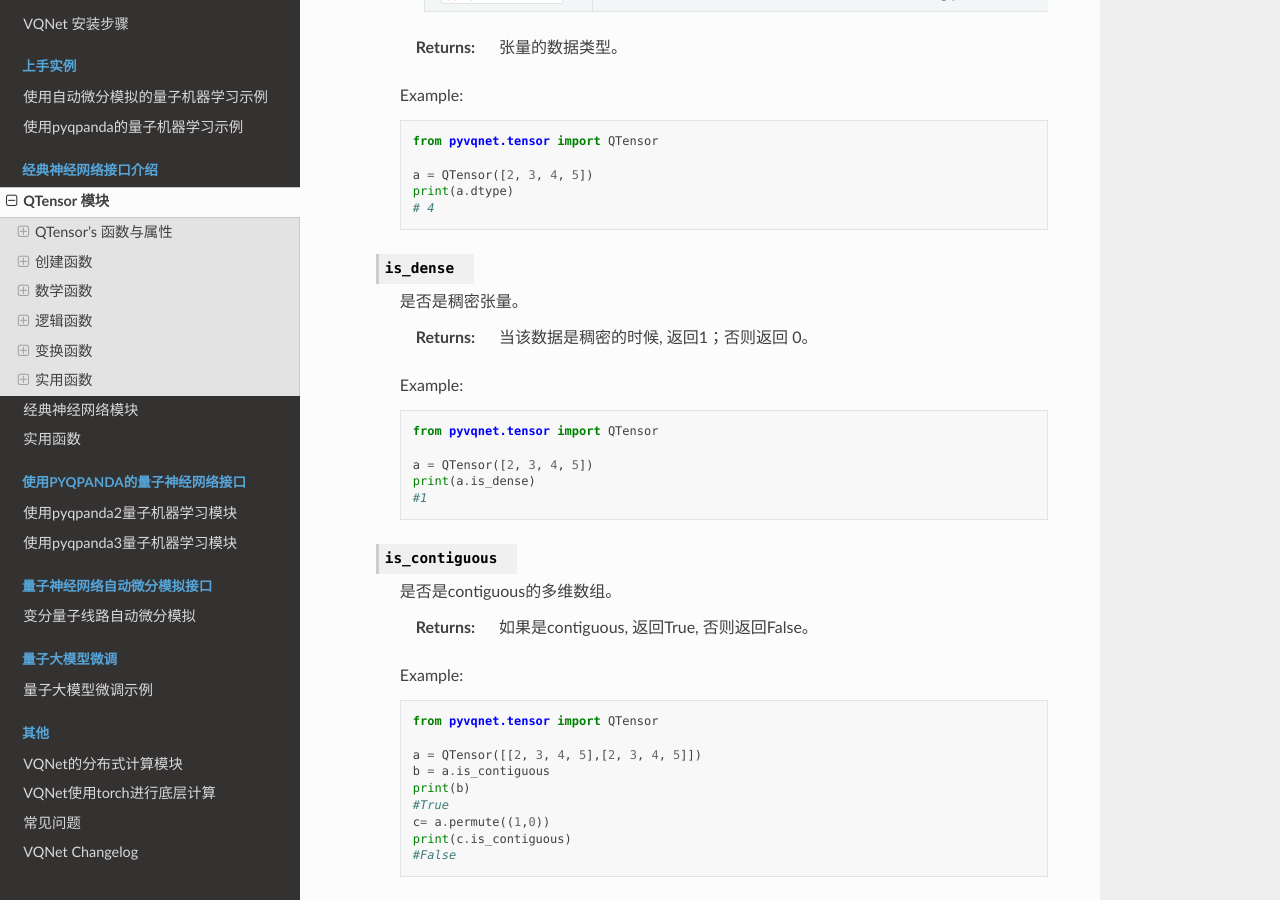
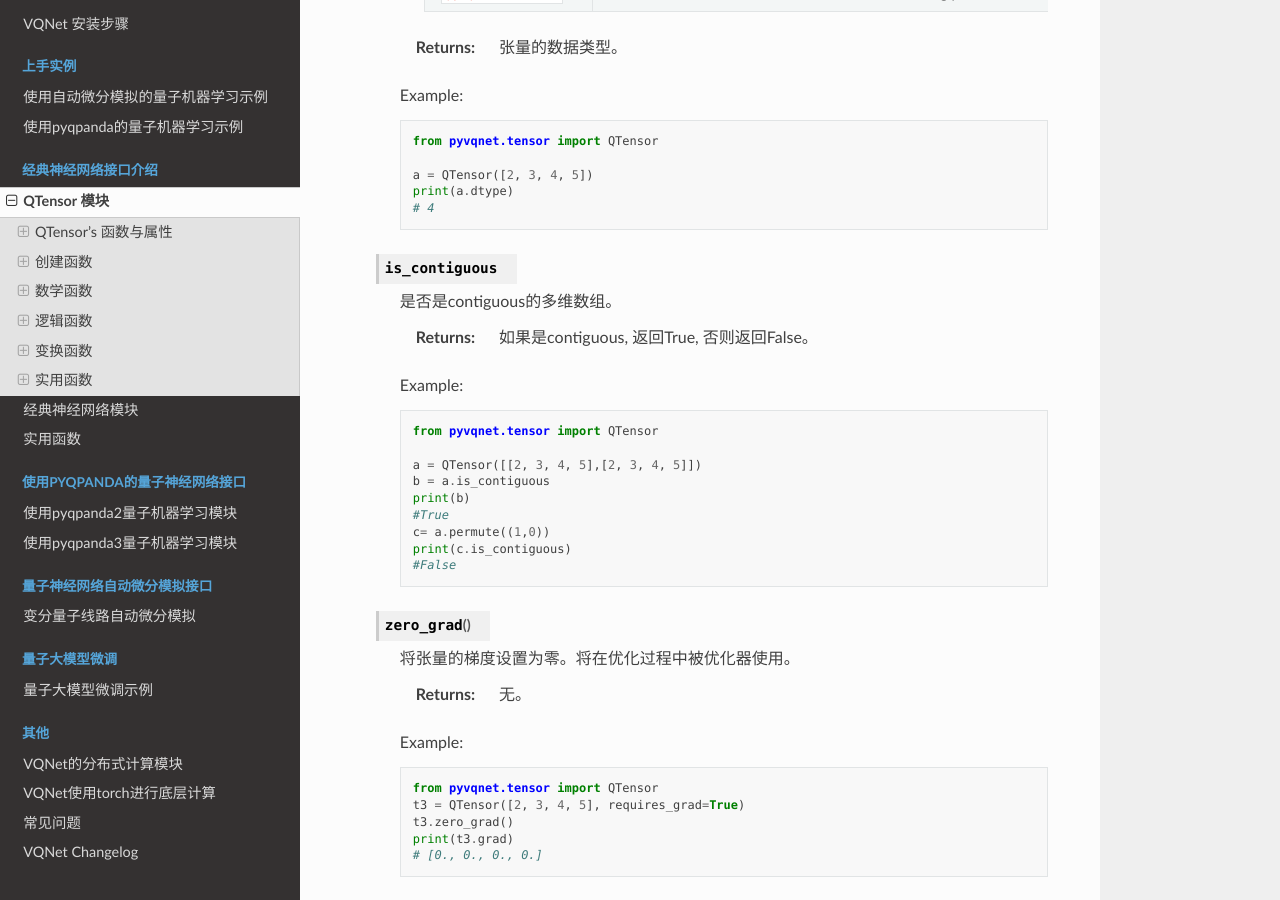
Before and after one commit to OriginQ/VQNET2.0-tutorial, a Sphinx documentation site: the page built from source/rst/QTensor.rst, in a window 1280 px wide and 900 px high, scrolled down 2677 px. Built offline with Sphinx 7.4.7 and the Read the Docs theme 3.1.0, drawn with Linux system fonts in a browser that asks for light colours; some of the changed text lies outside the part shown.

Commit message:
[ref] remove is_dense

```diff
--- a/source/rst/CHANGELOG.rst
+++ b/source/rst/CHANGELOG.rst
@@ -23,11 +23,13 @@ Changed
 - 减少安装whl时候对部分cuda runtime库的依赖。
 - pyvqnet的QTensor数据类型不再是整数，而是特定的数据类型。
 - 修改QTensor pickle的逻辑，不再pickle grad。
+- 删除is_dense
 
 Fixed
 ===================
 - 解决 ``use_bias=False`` 情况下 ``Linear`` 的错误。
 - 解决MAX_GPUS的问题，当前最大GPU数量为16。
+- 解决windows jupyter上导入错误。
 
 
 [v2.17.2] - 2025-11-18
--- a/source/rst/QTensor.rst
+++ b/source/rst/QTensor.rst
@@ -140,23 +140,6 @@ QTensor's 函数与属性
             a = QTensor([2, 3, 4, 5])
             print(a.dtype)
             # 4
-
-
-    .. py:attribute:: is_dense
-
-        是否是稠密张量。
-
-        :return: 当该数据是稠密的时候, 返回1；否则返回 0。
-
-        Example::
-
-            from pyvqnet.tensor import QTensor
-
-            a = QTensor([2, 3, 4, 5])
-            print(a.is_dense)
-            #1
-
-
 
 
     .. py:attribute:: is_contiguous
```
